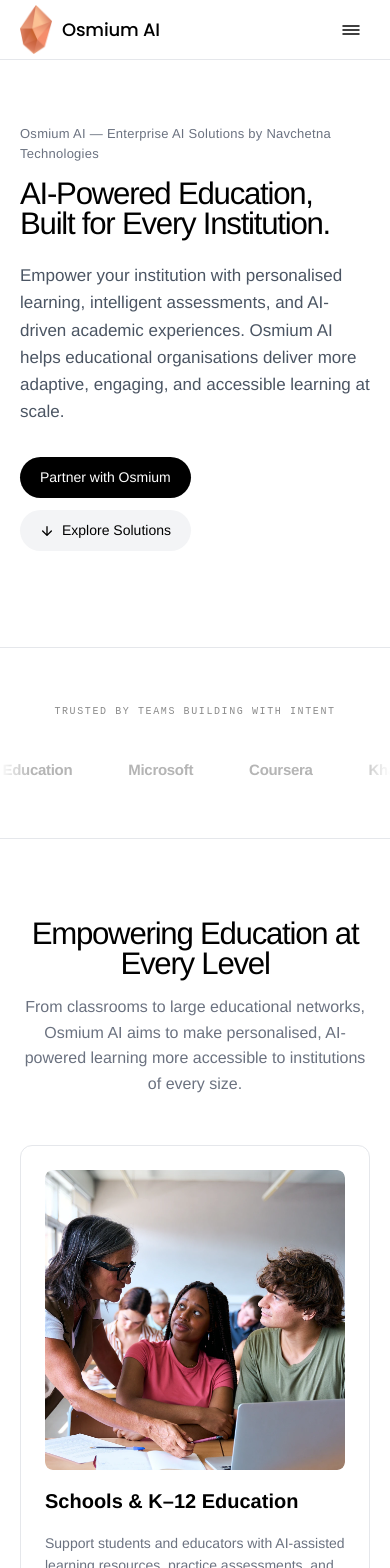
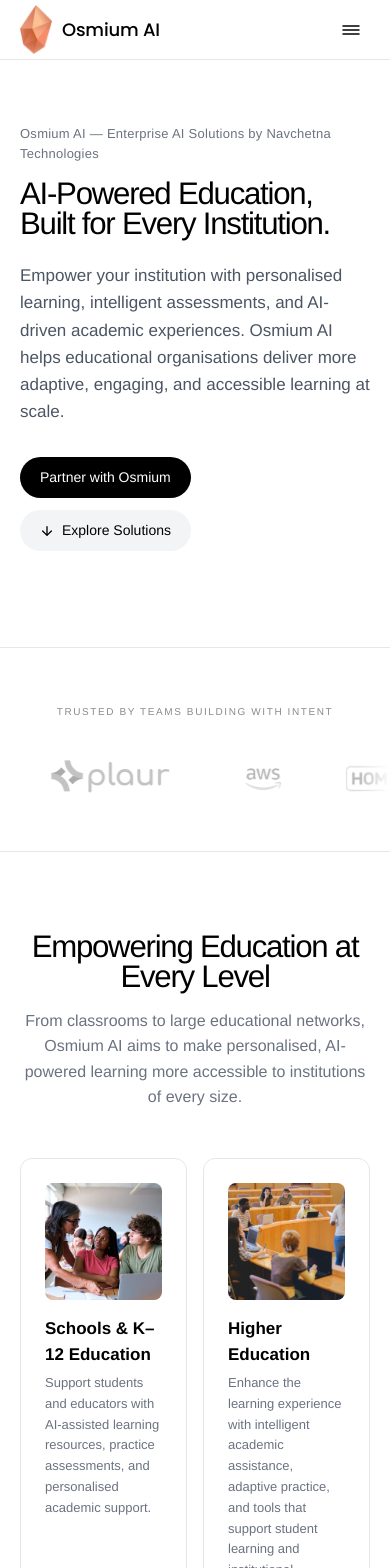
Before and after one commit to Swastik400/osmium3.0, a Next.js app in the folder education-site/: page / in a window 390 px wide. Shown: the top 1568 px of the page. Built offline with nearby package versions, Linux system fonts and the light colour scheme.

Commit message:
fix: svg logos in ticker, 2-col mobile cards, reduced title-desc gap, accordion mobile images, helvetica neue everywhere

```diff
--- a/education-site/app/components/AudienceCards.tsx
+++ b/education-site/app/components/AudienceCards.tsx
@@ -15,29 +15,41 @@
           <h2 className="section-title" style={{ color: "#000", marginBottom: 16 }}>
             Empowering Education at Every Level
           </h2>
-          <p style={{ fontSize: 16, color: "#6b7280", maxWidth: 560, margin: "0 auto", lineHeight: 1.6 }}>
+          <p style={{ fontSize: 16, color: "#6b7280", maxWidth: 560, margin: "0 auto", lineHeight: 1.6, fontFamily: "\"Helvetica Neue\", Helvetica, Arial, sans-serif" }}>
             From classrooms to large educational networks, Osmium AI aims to make personalised, AI-powered learning more accessible to institutions of every size.
           </p>
         </div>
 
-        <div style={{ display: "grid", gridTemplateColumns: "repeat(auto-fit, minmax(220px, 1fr))", gap: 24 }}>
+        <div className="audience-grid">
           {cards.map((card) => (
             <div key={card.title} style={{
               border: "1px solid #e5e7eb", borderRadius: 12, padding: 24,
-              display: "flex", flexDirection: "column", justifyContent: "space-between", gap: 24,
+              display: "flex", flexDirection: "column", gap: 0,
               transition: "border-color 0.2s"
             }}>
-              <div style={{ display: "flex", flexDirection: "column", gap: 16 }}>
-                <div style={{ position: "relative", width: "100%", aspectRatio: "1/1", borderRadius: 8, overflow: "hidden" }}>
-                  <Image src={card.img} alt={card.alt} fill style={{ objectFit: "cover" }} sizes="(max-width: 640px) 100vw, (max-width: 1024px) 50vw, 25vw" />
-                </div>
-                <h3 style={{ fontSize: 20, fontWeight: 600, color: "#000" }}>{card.title}</h3>
-                <p style={{ fontSize: 14, color: "#6b7280", lineHeight: 1.6 }}>{card.desc}</p>
+              <div style={{ position: "relative", width: "100%", aspectRatio: "1/1", borderRadius: 8, overflow: "hidden", marginBottom: 16 }}>
+                <Image src={card.img} alt={card.alt} fill style={{ objectFit: "cover" }} sizes="(max-width: 640px) 50vw, (max-width: 1024px) 50vw, 25vw" />
               </div>
+              <h3 style={{ fontSize: 17, fontWeight: 600, color: "#000", marginBottom: 6, fontFamily: "\"Helvetica Neue\", Helvetica, Arial, sans-serif" }}>{card.title}</h3>
+              <p style={{ fontSize: 13, color: "#6b7280", lineHeight: 1.6, margin: 0, fontFamily: "\"Helvetica Neue\", Helvetica, Arial, sans-serif" }}>{card.desc}</p>
             </div>
           ))}
         </div>
       </div>
+
+      <style>{`
+        .audience-grid {
+          display: grid;
+          grid-template-columns: repeat(4, 1fr);
+          gap: 24px;
+        }
+        @media (max-width: 768px) {
+          .audience-grid {
+            grid-template-columns: repeat(2, 1fr);
+            gap: 16px;
+          }
+        }
+      `}</style>
     </section>
   );
 }
--- a/education-site/app/components/FeatureAccordion.tsx
+++ b/education-site/app/components/FeatureAccordion.tsx
@@ -12,6 +12,8 @@
   { title: "Designed to Grow With Your Institution", desc: "Discuss deployment options, integration requirements, and potential customisation based on your organisation's needs.", img: "/designed-to-grow.png", alt: "Scalable platform interface." },
 ];
 
+const font = "\"Helvetica Neue\", Helvetica, Arial, sans-serif";
+
 export default function FeatureAccordion() {
   const [active, setActive] = useState(0);
 
@@ -22,7 +24,7 @@
           <h2 className="section-title" style={{ color: "#000", marginBottom: 16 }}>
             A Smarter Way to Teach, Learn, and Assess
           </h2>
-          <p style={{ fontSize: 16, color: "#6b7280", maxWidth: 560, margin: "0 auto", lineHeight: 1.6 }}>
+          <p style={{ fontSize: 16, color: "#6b7280", maxWidth: 560, margin: "0 auto", lineHeight: 1.6, fontFamily: font }}>
             AI becomes more valuable when it helps educators and learners turn information into meaningful progress.
           </p>
         </div>
@@ -38,12 +40,14 @@
                   style={{
                     width: "100%", textAlign: "left", padding: "16px 0",
                     background: "none", border: "none", cursor: "pointer",
-                    display: "flex", alignItems: "center", justifyContent: "space-between", gap: 12
+                    display: "flex", alignItems: "center", justifyContent: "space-between", gap: 12,
+                    fontFamily: font,
                   }}
                 >
                   <span style={{
                     fontSize: 15, fontWeight: active === i ? 600 : 400,
-                    color: active === i ? "#000" : "#6b7280", transition: "color 0.15s"
+                    color: active === i ? "#000" : "#6b7280", transition: "color 0.15s",
+                    fontFamily: font,
                   }}>
                     {item.title}
                   </span>
@@ -53,11 +57,11 @@
                 </button>
                 {active === i && (
                   <>
-                    <p style={{ fontSize: 13, color: "#9ca3af", paddingBottom: 16, lineHeight: 1.6 }}>
+                    <p style={{ fontSize: 13, color: "#9ca3af", paddingBottom: 16, lineHeight: 1.6, fontFamily: font }}>
                       {item.desc}
                     </p>
-                    {/* Mobile image — shown only on mobile below the active item */}
-                    <div className="accordion-img-mobile" style={{ display: "none", position: "relative", width: "100%", aspectRatio: "16/9", borderRadius: 10, overflow: "hidden", marginBottom: 16 }}>
+                    {/* Mobile image — shown below active item on mobile */}
+                    <div className="accordion-img-mobile" style={{ position: "relative", width: "100%", aspectRatio: "16/9", borderRadius: 10, overflow: "hidden", marginBottom: 16 }}>
                       <Image src={item.img} alt={item.alt} fill style={{ objectFit: "cover" }} sizes="100vw" />
                     </div>
                   </>
@@ -68,7 +72,7 @@
               <Link href="#contact" style={{
                 padding: "10px 20px", borderRadius: 999, backgroundColor: "#000",
                 color: "#fff", fontSize: 14, fontWeight: 500, textDecoration: "none",
-                display: "inline-flex", alignItems: "center"
+                display: "inline-flex", alignItems: "center", fontFamily: font,
               }}>
                 Discover Osmium for Your Institution
               </Link>
@@ -92,6 +96,7 @@
       </div>
 
       <style>{`
+        .accordion-img-mobile { display: none; }
         @media (max-width: 768px) {
           .accordion-img-desktop { display: none !important; }
           .accordion-img-mobile { display: block !important; }
--- a/education-site/app/components/TrustedLogos.tsx
+++ b/education-site/app/components/TrustedLogos.tsx
@@ -1,14 +1,13 @@
 "use client";
+import Image from "next/image";
 
 const logos = [
-  { name: "AWS", text: "Amazon Web Services" },
-  { name: "Google", text: "Google for Education" },
-  { name: "Microsoft", text: "Microsoft" },
-  { name: "Coursera", text: "Coursera" },
-  { name: "Khan Academy", text: "Khan Academy" },
-  { name: "BYJU'S", text: "BYJU'S" },
-  { name: "Unacademy", text: "Unacademy" },
-  { name: "Vedantu", text: "Vedantu" },
+  { name: "AWS", src: "/aws.svg" },
+  { name: "HomeGuru", src: "/homeguru.svg" },
+  { name: "Plaur", src: "/plaur.svg" },
+  { name: "AWS", src: "/aws.svg" },
+  { name: "HomeGuru", src: "/homeguru.svg" },
+  { name: "Plaur", src: "/plaur.svg" },
 ];
 
 export default function TrustedLogos() {
@@ -16,7 +15,8 @@
     <section style={{ borderTop: "1px solid #e5e7eb", padding: "56px 0", backgroundColor: "#fff", overflow: "hidden" }}>
       <p style={{
         textAlign: "center", marginBottom: 40,
-        fontFamily: "monospace", fontSize: 10, fontWeight: 500,
+        fontFamily: "\"Helvetica Neue\", Helvetica, Arial, sans-serif",
+        fontSize: 10, fontWeight: 500,
         textTransform: "uppercase", letterSpacing: "0.16em", color: "#8b8b8b"
       }}>
         Trusted by teams building with intent
@@ -27,26 +27,21 @@
         maskImage: "linear-gradient(to right, transparent, black 8%, black 92%, transparent)",
         WebkitMaskImage: "linear-gradient(to right, transparent, black 8%, black 92%, transparent)"
       }}>
-        {/* Two copies for seamless loop */}
         {[0, 1].map((copy) => (
           <div key={copy} style={{
             display: "flex", flexShrink: 0, flexWrap: "nowrap",
-            alignItems: "center", gap: 56, paddingRight: 56,
+            alignItems: "center", gap: 64, paddingRight: 64,
             animation: "ticker 28s linear infinite",
           }}>
-            {logos.map((logo) => (
-              <div key={logo.name} style={{
-                flexShrink: 0, opacity: 0.3, filter: "grayscale(1)",
-                transition: "opacity 0.3s",
-                cursor: "default",
-                whiteSpace: "nowrap",
-                fontSize: 15, fontWeight: 600, color: "#0a0a0a",
-                letterSpacing: "-0.02em",
+            {logos.map((logo, i) => (
+              <div key={`${logo.name}-${i}`} style={{
+                flexShrink: 0, opacity: 0.35, filter: "grayscale(1)",
+                transition: "opacity 0.3s", cursor: "default",
               }}
-                onMouseEnter={e => (e.currentTarget.style.opacity = "0.7")}
-                onMouseLeave={e => (e.currentTarget.style.opacity = "0.3")}
+                onMouseEnter={e => (e.currentTarget.style.opacity = "0.75")}
+                onMouseLeave={e => (e.currentTarget.style.opacity = "0.35")}
               >
-                {logo.text}
+                <Image src={logo.src} alt={logo.name} width={120} height={40} style={{ objectFit: "contain", height: 36, width: "auto" }} />
               </div>
             ))}
           </div>
```
